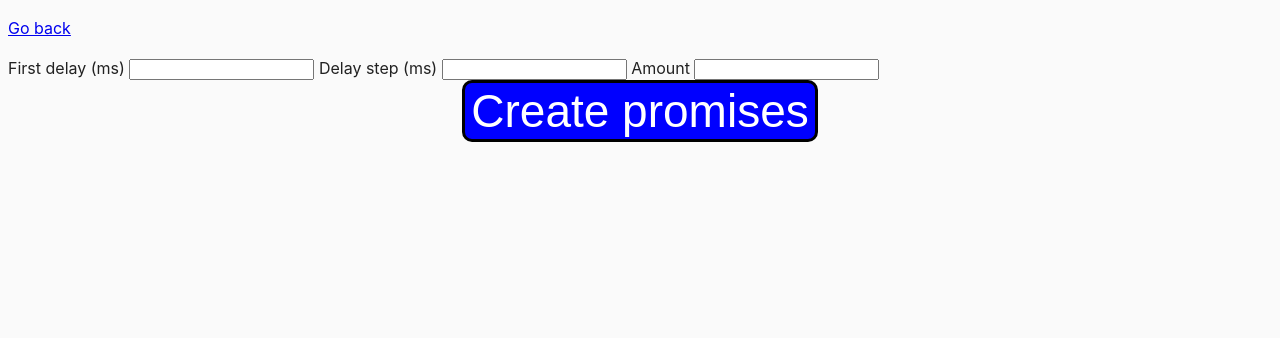
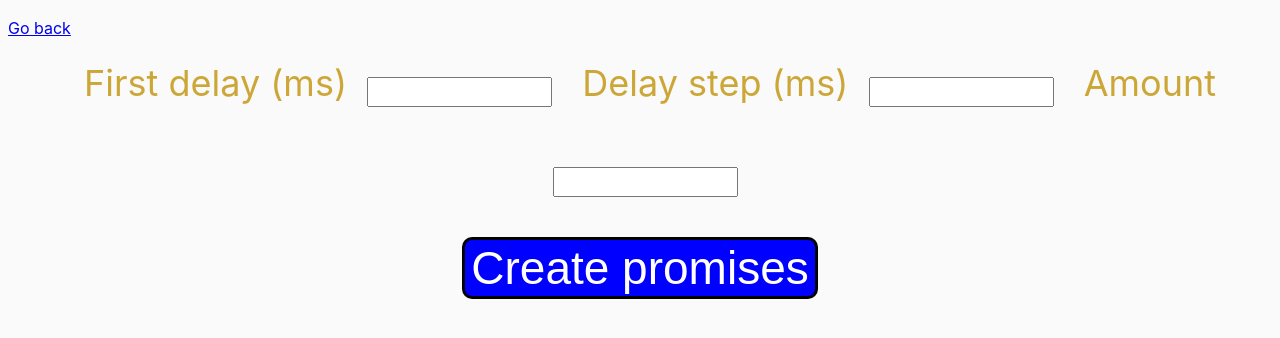
Before and after one commit to Lukyianenko/goit-js-hw-09, a website built with Parcel: page src/03-promises.html in a window 1280 px wide. Built offline with nearby package versions, Linux system fonts and the light colour scheme.

Commit message:
Update common.css

```diff
--- a/src/css/common.css
+++ b/src/css/common.css
@@ -71,3 +71,26 @@ button.is-active {
 .timer.is-active {
   color: green;
 }
+
+.form {
+  text-align: center;
+}
+
+.form button {
+  display: block;
+}
+
+.form input {
+  display: inline-block;
+  margin-left: auto;
+  margin-right: auto;
+  margin-left: 10px;
+  margin-bottom: 40px;
+  height: 30px;
+}
+
+.form label {
+  font-size: 36px;
+  color: #c69c1fe3;
+  margin-left: 20px;
+}
```
